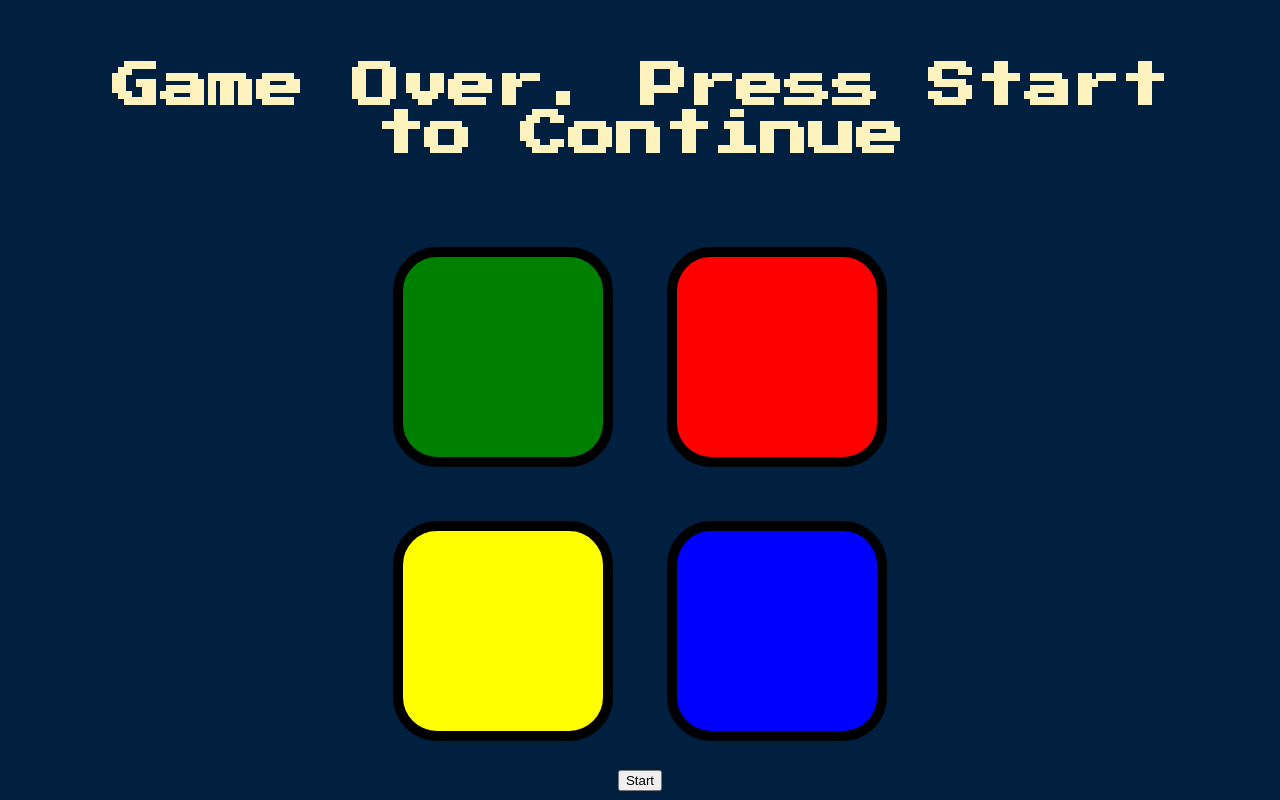
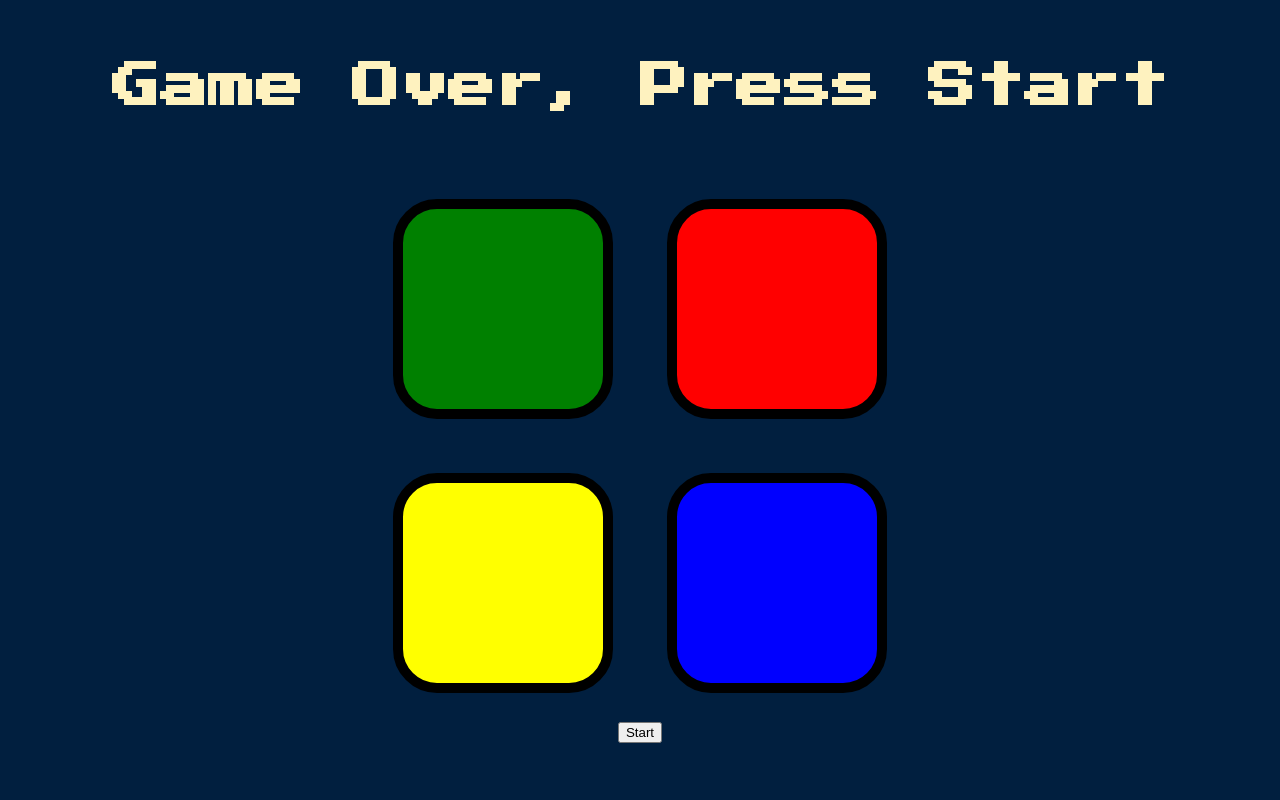
Before and after one commit to virtuallynaman/Simon-Game, a plain HTML site: page index.html in a window 1280 px wide. Both pictures are taken after a click on the element 503 px from the left and 309 px from the top of the page. Drawn offline with nearby package versions, Linux system fonts and the light colour scheme.

Commit message:
restart game functionality added

```diff
--- a/game.js
+++ b/game.js
@@ -60,7 +60,7 @@ function checkAnswer(currentLevel) {
         }
     } else{
         playSound("wrong");
-        $("#level-title").html("Game Over. Press Start to Continue");
+        $("#level-title").html("Game Over, Press Start");
         $("body").addClass("game-over");
         setTimeout(() => {
             $("body").removeClass("game-over");
@@ -68,3 +68,9 @@ function checkAnswer(currentLevel) {
         startOver();
     }
 }
+
+function startOver(){
+    level = 0;
+    gamePattern = [];
+    started = false;
+}
--- a/index.html
+++ b/index.html
@@ -11,7 +11,7 @@
   </head>
 
   <body>
-    <h1 id="level-title">Press Start to begin</h1>
+    <h1 id="level-title">Press Start</h1>
     <div class="container">
       <div lass="row">
         <div type="button" id="green" class="btn green"></div>
```
